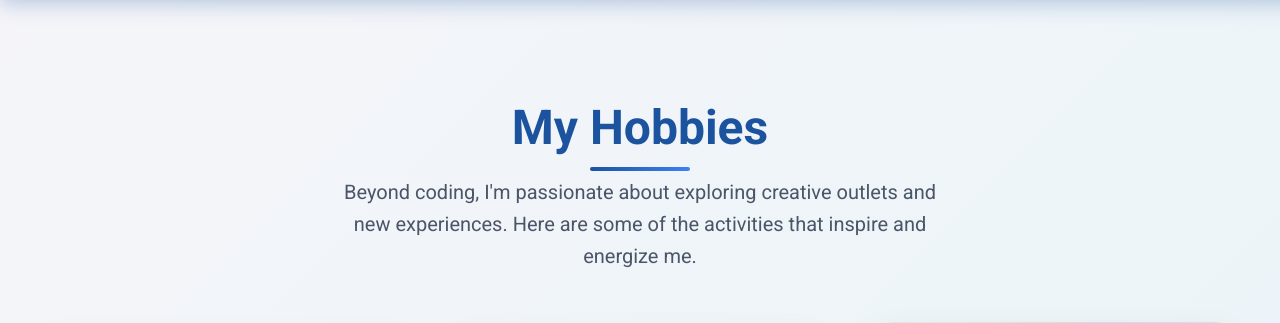
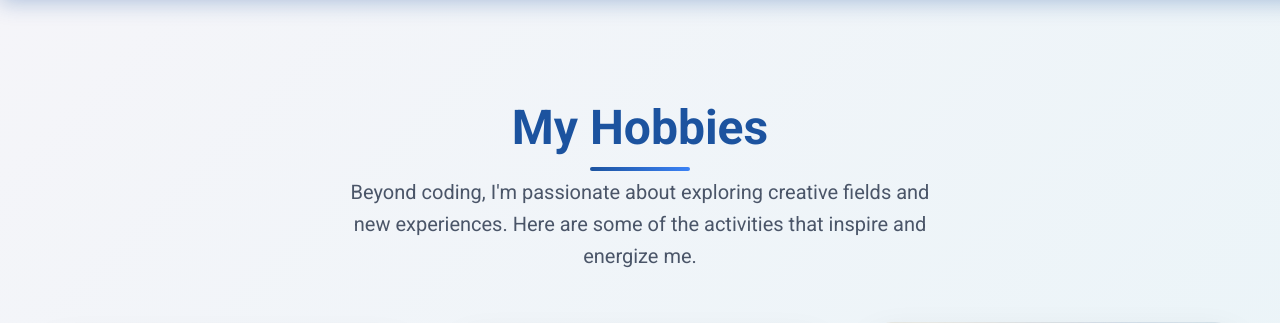
Before and after one commit to Harsh-H-Shah/MLH-portfolio, a Flask app: page /hobbies in a window 1280 px wide; the page is wider, and only the part inside the window is pictured. Shown: the part 76-399 px from the top of that part. Run offline with Flask 2, Linux system fonts and the light colour scheme.

Commit message:
minor text edit to test redeploy

```diff
--- a/app/templates/hobbies.html
+++ b/app/templates/hobbies.html
@@ -6,7 +6,7 @@ and travel{% endblock %} {% block content %}
   <div class="hobbies-container">
     <h2>My Hobbies</h2>
     <p class="hobbies-intro">
-      Beyond coding, I'm passionate about exploring creative outlets and new
+      Beyond coding, I'm passionate about exploring creative fields and new
       experiences. Here are some of the activities that inspire and energize me.
     </p>
     <div class="hobbies-grid">
```
